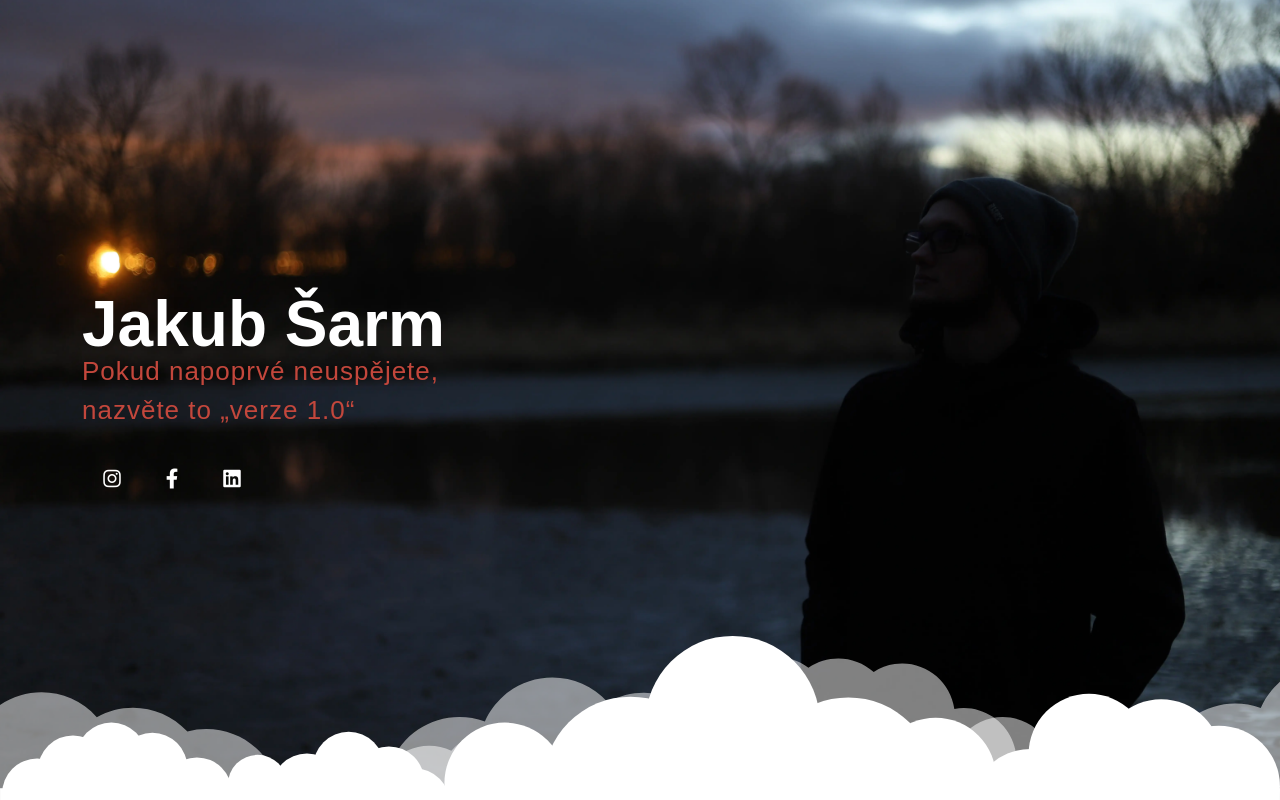
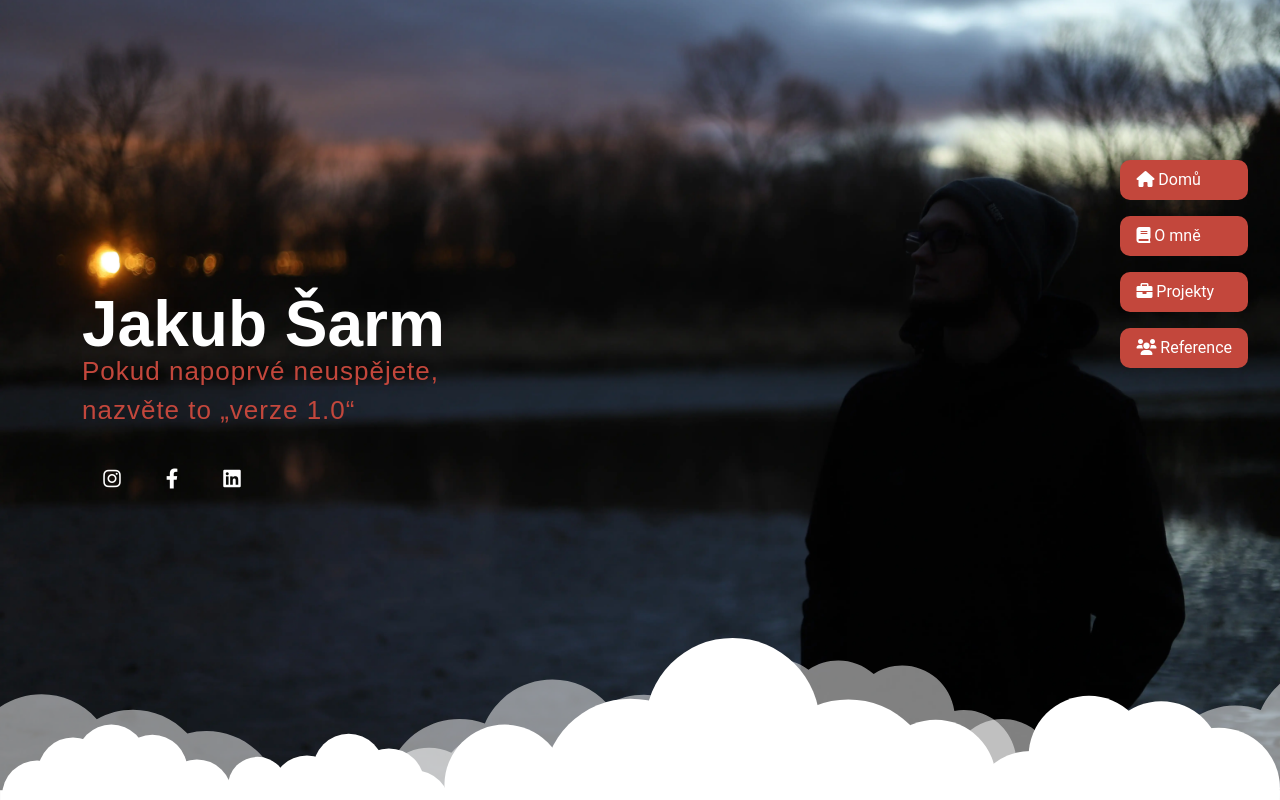
Before and after one commit to JakSar77/JakubSarm.eu, an Angular app: page / in a window 1280 px wide. Shown: the top 800 px of the page. Built offline with nearby package versions, Linux system fonts and the light colour scheme; what mdb-angular-ui-kit would draw is missing.

Commit message:
added menu

```diff
--- a/package.json
+++ b/package.json
@@ -31,6 +31,7 @@
     "@angular/cli": "~13.2.4",
     "@angular/compiler-cli": "~13.2.3",
     "@types/jasmine": "~3.10.0",
+    "@types/jquery": "^3.5.13",
     "@types/node": "^12.11.1",
     "jasmine-core": "~3.10.0",
     "karma": "~6.3.0",
--- a/src/app/home/home.component.html
+++ b/src/app/home/home.component.html
@@ -1,3 +1,20 @@
+<nav>
+    <ul>
+        <li>
+            <a href="#main"><i class="fa fa-house"></i> Domů</a>
+        </li>
+        <li>
+            <a href="#about"><i class="fa fa-book"></i> O mně</a>
+        </li>
+        <li>
+            <a href="#projekty"><i class="fa fa-briefcase"></i> Projekty</a>
+        </li>
+        <li>
+            <a href="#reference"><i class="fa fa-users"></i> Reference</a>
+        </li>
+    </ul>
+</nav>
+
 <section class="d-flex flex-column justify-content-center" id="main">
     <div class="container aos-init aos-animate">
         <h1>Jakub Šarm</h1>
@@ -22,7 +39,7 @@
         </div>
         <div class="row justify-content-center items-align-center">
             <div class="col-md-4">
-                <img src="../../assets/me.webp" class="rounded" width="100%" alt="">
+                <img src="../../assets/me.webp" class="rounded profil-img" alt="">
             </div>
             <div class="col-md-8">
                 <h2>
@@ -285,6 +302,7 @@
         </div>
     </div>
 </section>
+
 <footer>
     <div class="container">
         <div class="row">
--- a/src/app/home/home.component.ts
+++ b/src/app/home/home.component.ts
@@ -36,7 +36,7 @@ export class HomeComponent implements OnInit {
         "Teoreticky je teorie a praxe totéž. V praxi tomu tak není.",
         "Dobrý návrh: hodnota roste rychleji než náklady.",
         "Chodit po vodě a psát software podle specifikace je snazší, pokud je obojí zmražené.",
-        "Programování je dnes závod mezi softwarovými vývojáři, co se snaží vytvořit větší a lepší blbuvzdorné programy,<br>a vesmírem, který se snaží vytvořit větší a lepší blby. Zatím Vesmír vítězí.",
+        "Programování je dnes závod mezi softwarovými vývojáři,<br>co se snaží vytvořit větší a lepší blbuvzdorné programy,<br>a vesmírem, který se snaží vytvořit větší a lepší blby. Zatím Vesmír vítězí.",
         "Ti, co nechápou Linux, jsou odsouzeni k tomu, aby jej vynalezli znovu.",
     ];
 
@@ -45,7 +45,14 @@ export class HomeComponent implements OnInit {
     }
 
     ngOnInit(): void {
+        window.onblur   = function(){
+            document.title  = "Nezapomněli jste na mě? | Jakub Šarm";
+        };
+        window.onfocus   = function(){
+            document.title  = "Jakub Šarm - Programátor";
+        };
     }
 
 
+
 }
--- a/src/index.html
+++ b/src/index.html
@@ -2,7 +2,7 @@
 <html lang="cz">
     <head>
         <meta charset="utf-8">
-        <title>JakubSarm.eu - Programátor</title>
+        <title>Jakub Šarm - Programátor</title>
         <base href="/">
         <meta name="viewport" content="width=device-width, initial-scale=1">
         <link rel="icon" type="image/x-icon" href="./favicon.ico">
--- a/src/styles.scss
+++ b/src/styles.scss
@@ -8,6 +8,41 @@ body {
     font-size: 1rem;
     font-weight: 400;
     line-height: 1.5;
+}
+
+nav {
+    position: fixed;
+    z-index: 1000;
+    height: 100%;
+    right: 0;
+    top: 0;
+    bottom: 0;
+    justify-content: center;
+    ul {
+        padding: auto;
+        list-style: none;
+        li {
+            margin-right: 2rem;
+            margin-bottom: 1rem;
+            background-color: #c3473c;
+            color: #fff;
+            padding: 0.5rem 1rem;
+            border-radius: 10px;
+            a {
+                color: #fff;
+            }
+        }
+        li:first-child {
+            margin-top: 10rem;
+        }
+        li:hover {
+            background-color: #fff;
+            color: #c3473c;
+            a {
+                color: #c3473c;
+            }
+        }
+    }
 }
 
 section#main {
@@ -99,7 +134,7 @@ section#main {
     }
     #clouds {
         position: absolute;
-        bottom: 0;
+        bottom: -2px;
         left: 0;
         width: 100%;
         overflow: hidden;
@@ -119,8 +154,13 @@ section#main {
 
 section#about {
     margin-top: 30px;
+    margin-bottom: 2rem;
     width: 100%;
     min-height: 75vh;
+    .profil-img {
+        width: 100%;
+        box-shadow: 0 2px 5px 0 rgb(0 0 0 / 16%), 0 2px 10px 0 rgb(0 0 0 / 12%);
+    }
     ul {
         list-style: none;
         padding: 0;
@@ -245,7 +285,7 @@ section#projekty {
         transition: all 0.2s ease;
     }
     .card:hover {
-        transform: scale(1.1);
+        transform: scale(1.05);
     }
 
 }
```
Also changed, not shown: 1 other file (tests, documents, lock files or other folders).
